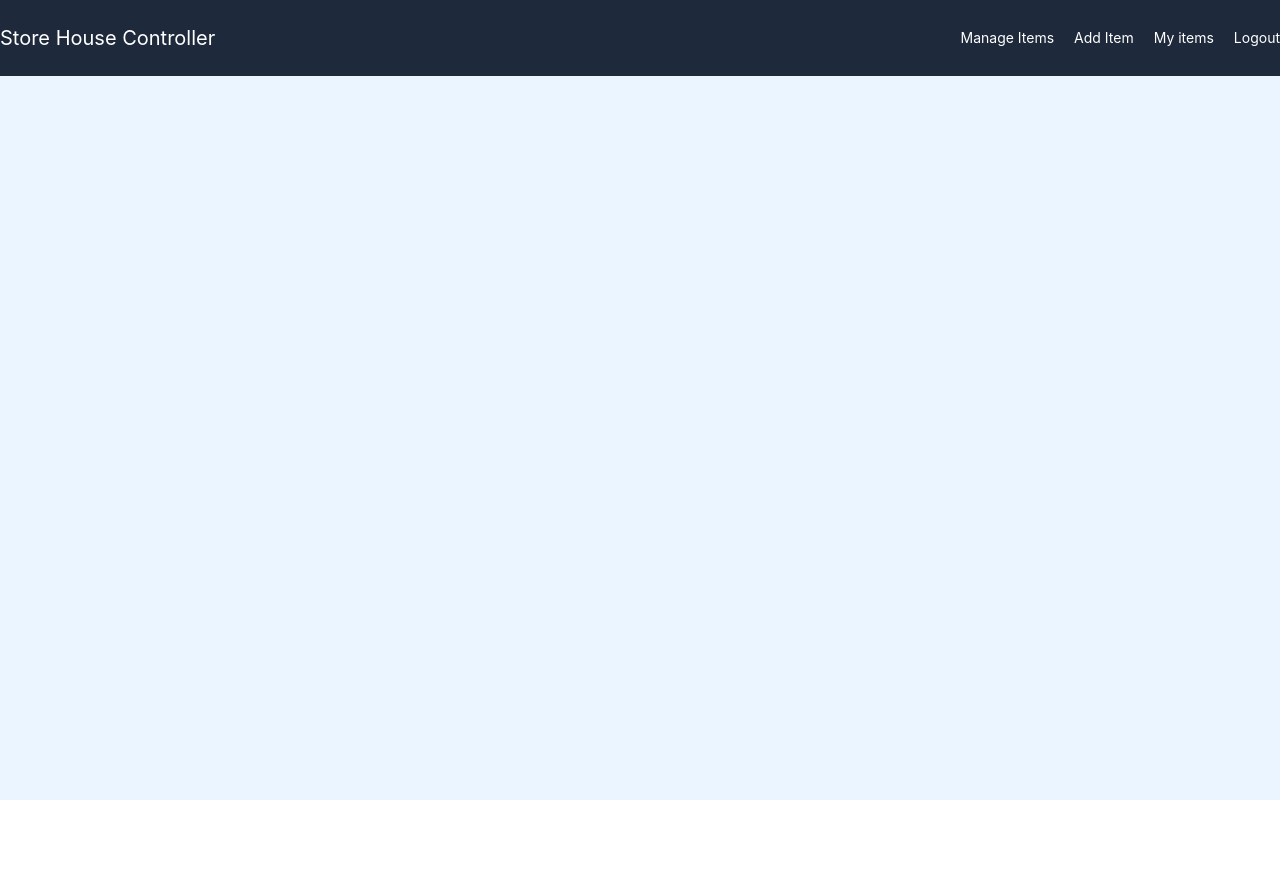
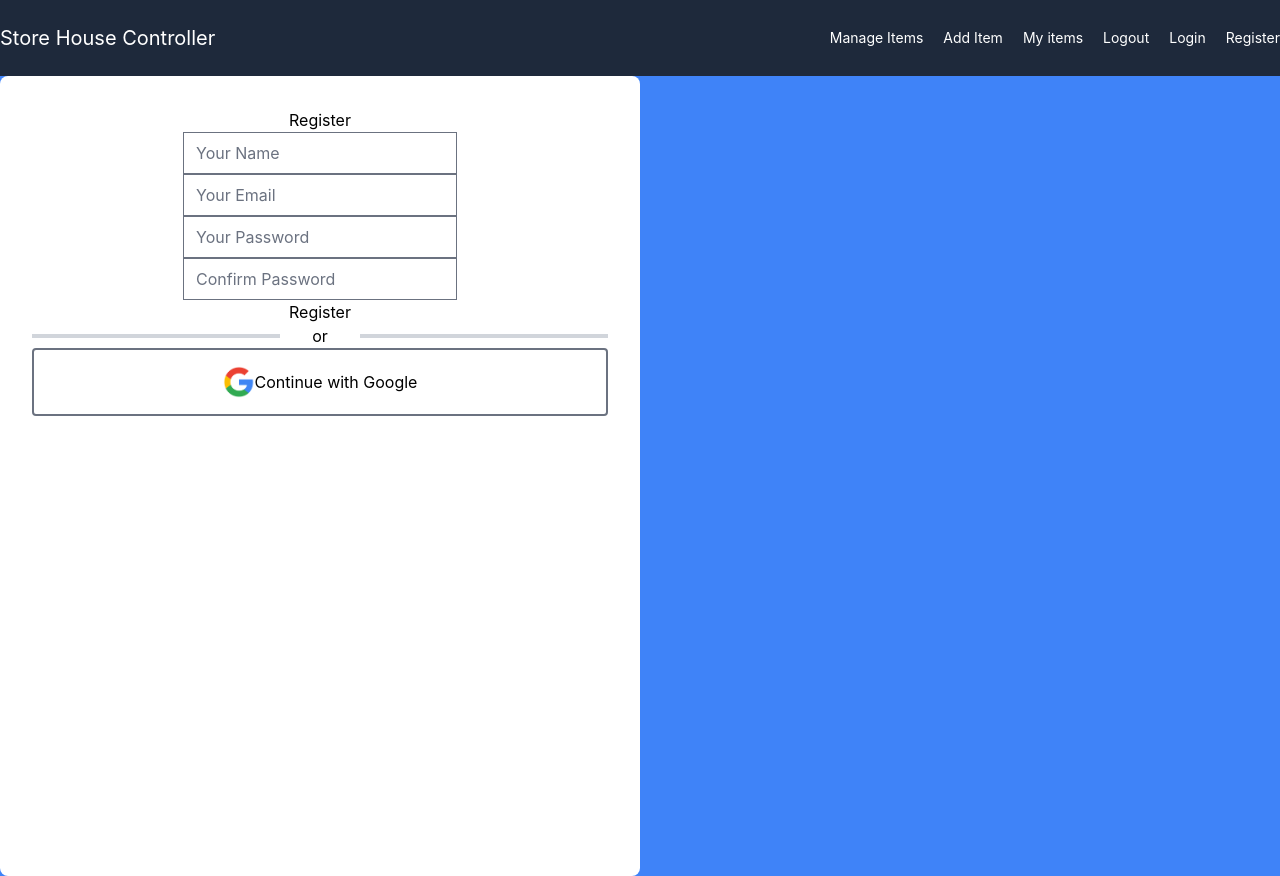
Before and after one commit to asaduzzaman599/warehouse-management-client-side, a React (Create React App) app: page /register in a window 1280 px wide. Before the commit the page ends 800 px from the top, so only its background shows below. Built offline with nearby package versions, Linux system fonts and the light colour scheme.

Commit message:
login and sign in form added

```diff
--- a/src/App.js
+++ b/src/App.js
@@ -11,6 +11,8 @@ import 'react-toastify/dist/ReactToastify.css';
 import ManageItem from './Components/ManageItems/ManageItem';
 import Myitems from './Components/Myitems/Myitems';
 import UpdateStock from './Components/UpdateStock/UpdateStock';
+import Login from './Components/Auth/Login/Login';
+import Register from './Components/Auth/Register/Register';
 
 function App() {
   return (
@@ -34,6 +36,12 @@ function App() {
         <Route path='inventory/:id' element={
           <PageTitle title={"Items Stock"}><UpdateStock></UpdateStock></PageTitle>
         }></Route>
+        <Route path='/login' element={
+          <PageTitle title={"Login"}><Login></Login></PageTitle>
+        }></Route>
+        <Route path='/register' element={
+          <PageTitle title={"Register"}><Register></Register></PageTitle>
+        }></Route>
       </Routes>
       <Footer></Footer>
     </div>
--- /dev/null
+++ b/src/Components/Auth/Login/Login.js
@@ -0,0 +1,29 @@
+import React from 'react';
+import SocialLogin from '../SocialLogin/SocialLogin';
+
+const Login = () => {
+    const handleForm = (event) => {
+        event.preventDefault()
+
+    }
+    return (
+        <div className='bg-blue-500'>
+            <div className='w-2/4 ml-auto min-h-full bg-white p-8  min-h-screen rounded-lg'>
+                <h3>Login</h3>
+                <form action="">
+                    <div>
+                        <input type="email" name="email" id="" placeholder='Your Email' />
+                    </div>
+                    <div>
+                        <input type="password" name="password" id="" placeholder='Your Password' />
+                    </div>
+                    <input type="submit" value="LogIn" />
+                </form>
+
+                <SocialLogin></SocialLogin>
+            </div>
+        </div>
+    );
+};
+
+export default Login;
--- /dev/null
+++ b/src/Components/Auth/Register/Register.js
@@ -0,0 +1,39 @@
+import React from 'react';
+import SocialLogin from '../SocialLogin/SocialLogin';
+
+const Register = () => {
+    const handleForm = (event) => {
+        event.preventDefault()
+
+    }
+    return (
+        <div className='bg-blue-500 '>
+            <div className='w-2/4 mr-auto min-h-screen bg-white  p-8 rounded-lg'>
+                <h3>Register</h3>
+                <form action="">
+                    <div>
+
+                        <input type="email" name="name" id="" placeholder='Your Name' />
+                    </div>
+                    <div>
+                        <input type="email" name="email" id="" placeholder='Your Email' />
+                    </div>
+                    <div>
+                        <input type="password" name="password" id="" placeholder='Your Password' />
+                    </div>
+                    <div>
+                        <input type="password" name="confirmPassword" id="" placeholder='Confirm Password' />
+                    </div>
+
+
+
+                    <input type="submit" value="Register" />
+                </form>
+
+                <SocialLogin></SocialLogin>
+            </div>
+        </div>
+    );
+};
+
+export default Register;
--- /dev/null
+++ b/src/Components/Auth/SocialLogin/SocialLogin.js
@@ -0,0 +1,20 @@
+import React from 'react';
+import google from './../../../images/logos/google-logopng.png'
+const SocialLogin = () => {
+    const googleLogin = () => {
+
+    }
+    return (
+        <div className='w-full'>
+            <div className='flex items-center'>
+                <div className='w-4/5 border-2 h-0 border-gray-300 mr-8'></div>
+                or
+                <div className='w-4/5 border-2  h-0 border-gray-300 ml-8'></div>
+            </div>
+            <button onClick={googleLogin} className='border-2 border-gray-500 rounded w-full py-4 px-8 flex justify-center items-center '>
+                <img src={google} className="w-8" alt="" /> Continue with Google</button>
+        </div>
+    );
+};
+
+export default SocialLogin;
--- a/src/Components/Shared/Header/Header.js
+++ b/src/Components/Shared/Header/Header.js
@@ -14,6 +14,8 @@ const Header = () => {
                     <li className='text-sm hover:text-slate-400'><NavLink to='/add'>Add Item</NavLink></li>
                     <li className='text-sm hover:text-slate-400'><NavLink to='/myitems'>My items</NavLink></li>
                     <li className='text-sm hover:text-slate-400'><NavLink to='/'>Logout</NavLink></li>
+                    <li className='text-sm hover:text-slate-400'><NavLink to='/login'>Login</NavLink></li>
+                    <li className='text-sm hover:text-slate-400'><NavLink to='/register'>Register</NavLink></li>
                 </ul>
 
             </nav>
```
Also changed, not shown: src/images/logos/google-logopng.png (added).
